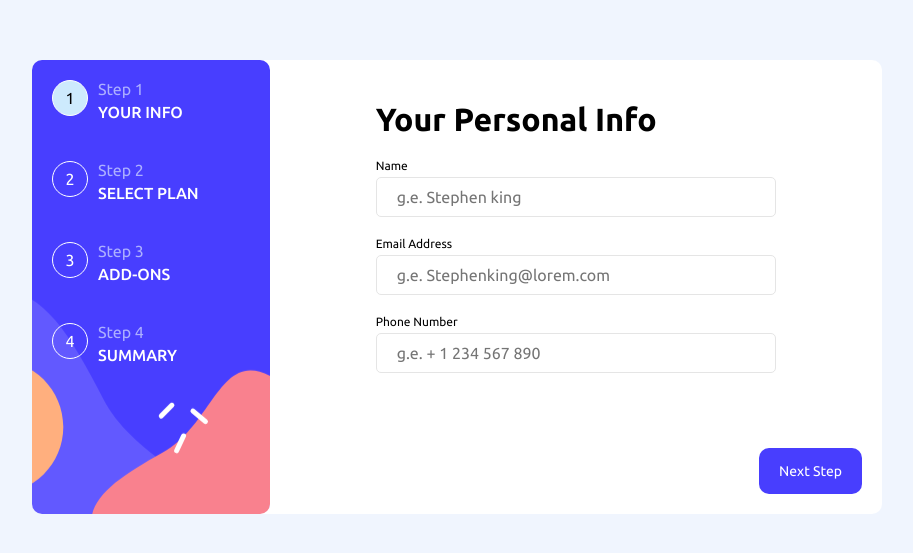
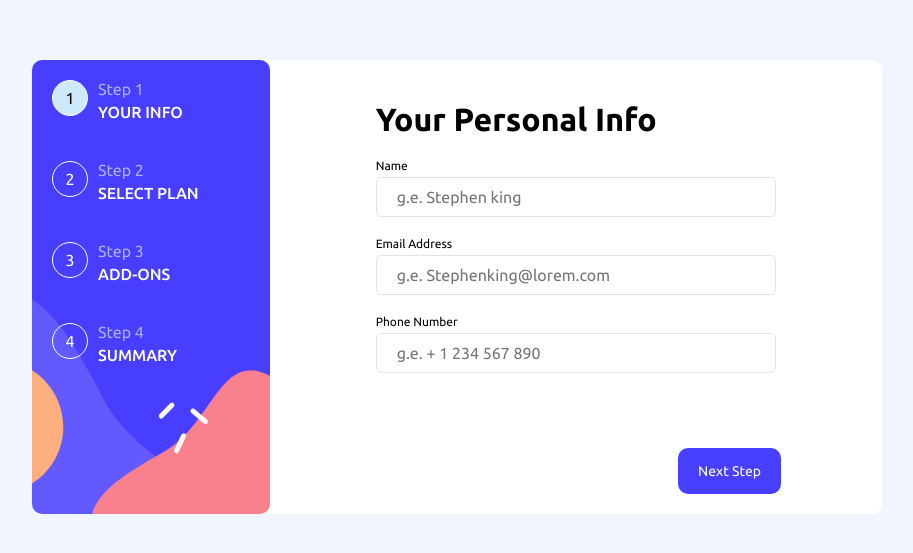
Before and after one commit to itromy/multi-step-form-WIP, a Next.js app: page /your-info in a window 1280 px wide. Shown: the part 113-666 px from the top of the page, without its empty margins (183-1096 px from the left). Built offline with nearby package versions, Linux system fonts and the light colour scheme.

Commit message:
feat(multi-step-form): change style for buttons

```diff
--- a/src/components/MultiStepForm.module.css
+++ b/src/components/MultiStepForm.module.css
@@ -15,6 +15,10 @@
     justify-content: flex-end;
     display: flex;
     padding: 20px 0 0;
+}
+
+.withPrev {
+    justify-content: space-between
 }
 
 .sidebar,
@@ -64,6 +68,12 @@
         width: calc(100% - 28%);
     }
 
+    .buttonWrapper {
+        max-width: 450px;
+        margin: auto;
+        width: 100%;
+    }
+
     .sidebar {
         width: 28%;
         box-sizing: border-box;
--- a/src/components/MultiStepForm.tsx
+++ b/src/components/MultiStepForm.tsx
@@ -2,7 +2,7 @@ import React from 'react';
 import styles from './MultiStepForm.module.css';
 import Stepper from './Stepper';
 import STEPPER_STEPS from '@/constants/StepperSteps';
-import Button from './Button';
+import Button, { ButtonStyleType } from './Button';
 
 export type MultiStepFormProps = {
     children: React.ReactNode;
@@ -28,7 +28,7 @@ export default function MultiStepForm({ children, step, onNext, nextText, onPrev
             return;
         }
 
-        return  <Button onClick={onPrevious}>{previousText ?? 'Previous Step'}</Button>
+        return  <Button onClick={onPrevious} styleType={ButtonStyleType.Secondary}>{previousText ?? 'Previous Step'}</Button>
     }
 
     return (
@@ -42,7 +42,7 @@ export default function MultiStepForm({ children, step, onNext, nextText, onPrev
                         { children }
                     </div>
                 </div>
-                <div className={styles.buttonWrapper}>
+                <div className={`${styles.buttonWrapper} ${onPrevious ? styles.withPrev : ''}`}>
                     {renderPreviousButton()}
                     {renderNextButton()}
                 </div>
```
